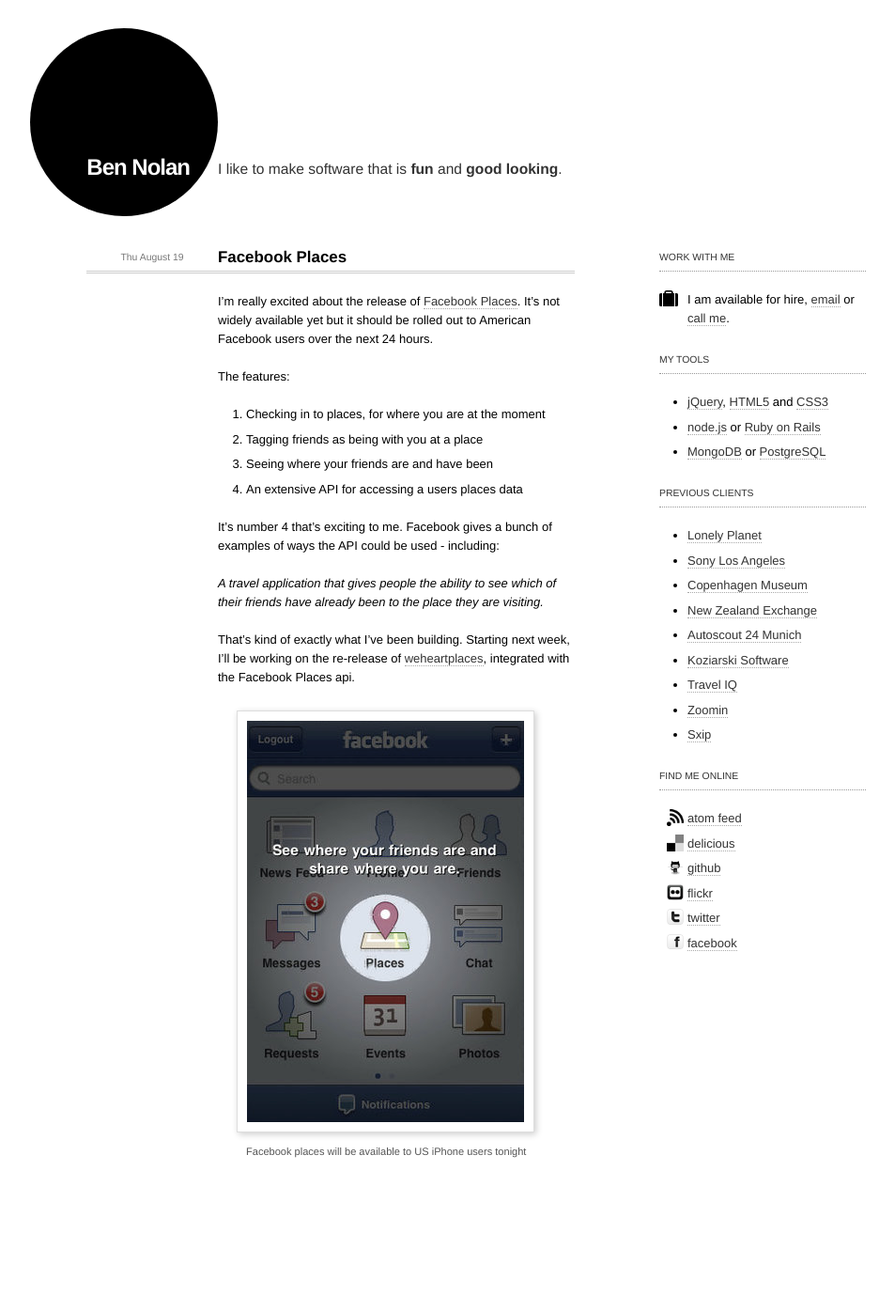
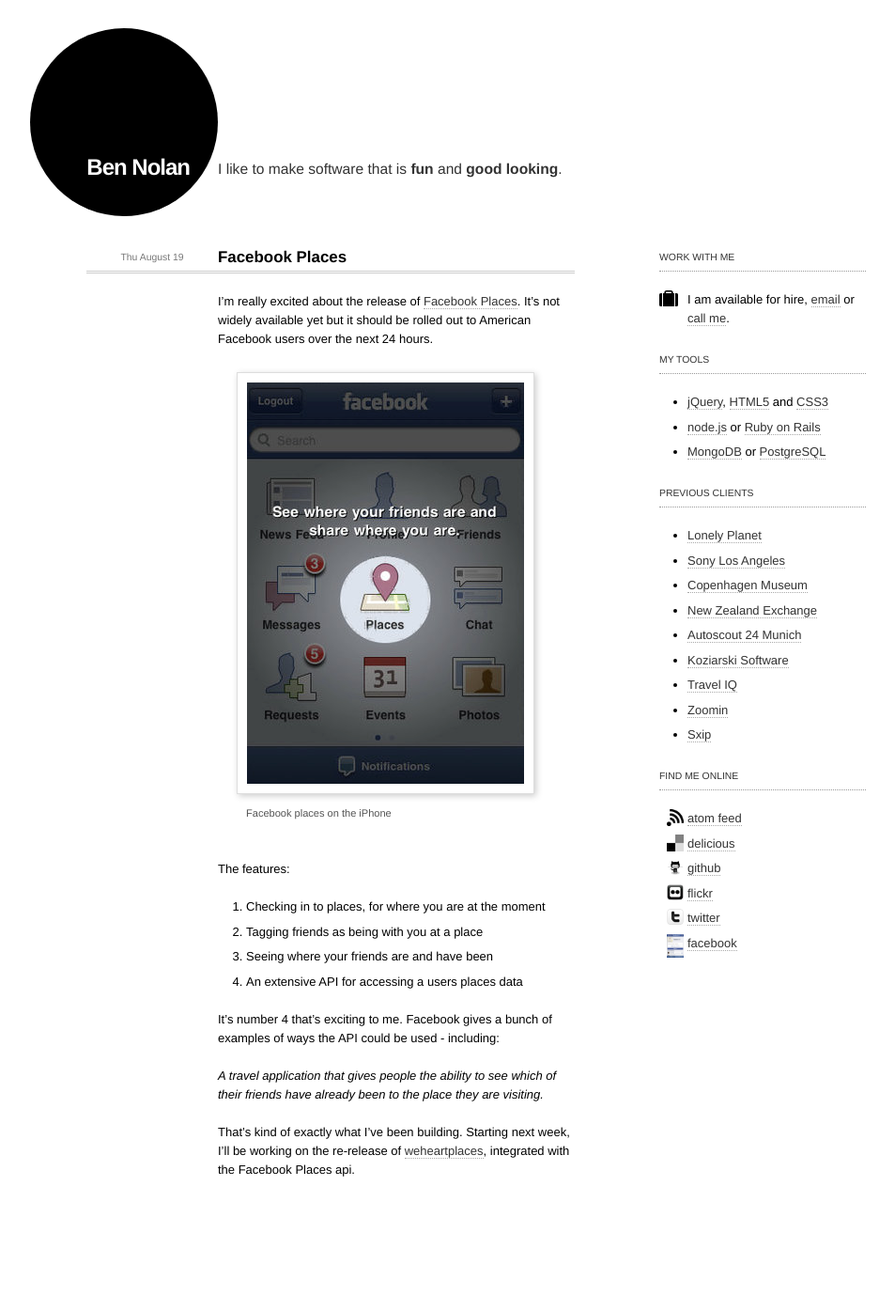
Before and after one commit to bnolan/bnolan.github.com, a Jekyll site: the page built from _posts/2010-08-19-facebook-places.md, in a window 1280 px wide. Shown: the whole page at 94% size, without its empty margins (108-1061 px from the left). Built offline with Jekyll 4.4.1, drawn with Linux system fonts in a browser that asks for light colours; comment, search, counter and statistics services are not loaded.

Commit message:
* Updated..

```diff
--- a/_posts/2010-08-19-facebook-places.md
+++ b/_posts/2010-08-19-facebook-places.md
@@ -4,6 +4,9 @@
 ---
 
 I'm really excited about the release of [Facebook Places](http://developers.facebook.com/blog/post/403). It's not widely available yet but  it should be rolled out to American Facebook users over the next 24 hours.
+
+<img src="/images/facebookplaces.png">
+<cite>Facebook places on the iPhone</cite>
 
 The features:
 
@@ -17,6 +20,3 @@
 _A travel application that gives people the ability to see which of their friends have already been to the place they are visiting._
 
 That's kind of exactly what I've been building. Starting next week, I'll be working on the re-release of [weheartplaces](http://www.weheartplaces.com/), integrated with the Facebook Places api.
-
-<img src="/images/facebookplaces.png">
-<cite>Facebook places will be available to US iPhone users tonight</cite>
```
Also changed, not shown: images/facebook.png, 2 other files.
